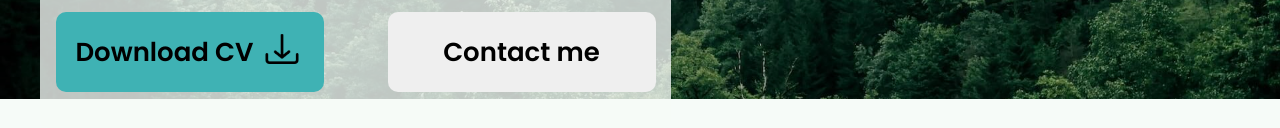
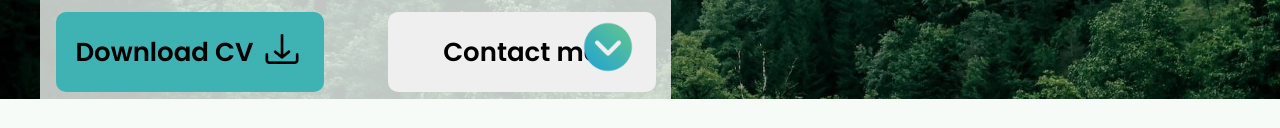
Before and after one commit to ruslansymonenko/Website-portfolio, a website: page index.html in a window 1280 px wide. Shown: the part 701-829 px from the top of the page. Drawn offline with nearby package versions, Linux system fonts and the light colour scheme.

Commit message:
added btn to the main screen

```diff
--- a/index.html
+++ b/index.html
@@ -76,6 +76,9 @@
           </button>
         </div>
       </div>
+      <button class="main-screen__arrow-btn">
+        <img src="./dist/images/down.png" alt="">
+      </button>
     </div>
   </section>
 
--- a/src/scss/style.scss
+++ b/src/scss/style.scss
@@ -146,4 +146,18 @@
       background-color: $accent-color-dark;
     }
   }
+  &__arrow-btn{
+    position: absolute;
+    width: 64px;
+    height: 64px;
+    border: none;
+    background-color: transparent;
+    bottom: 20px;
+    right: 50%;
+    cursor: pointer;
+    transition: .4s ease;
+    &:hover{
+      transform: scale(1.1);
+    }
+  }
 }
```
Also changed, not shown: dist/css/style.min.css.
